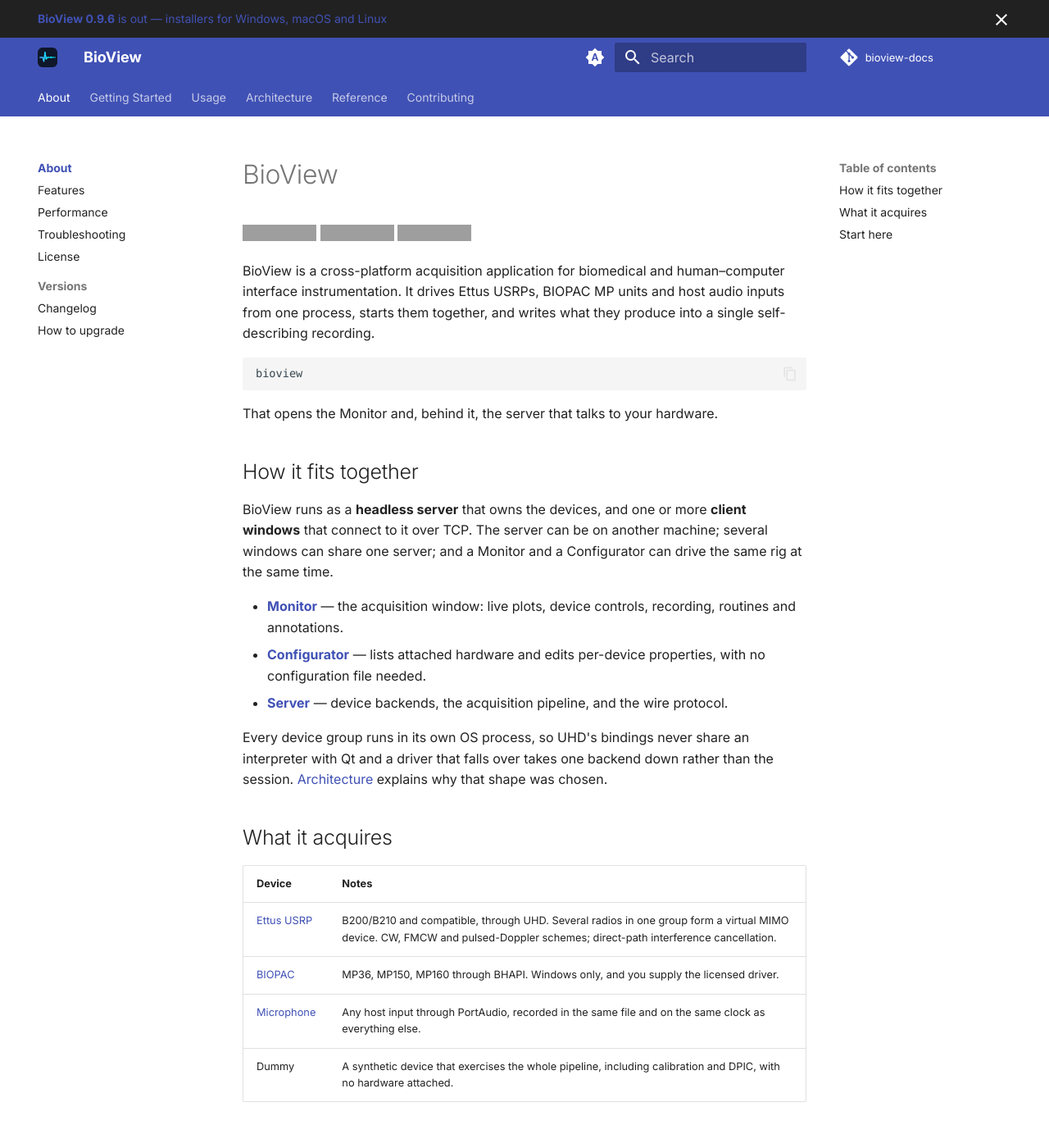
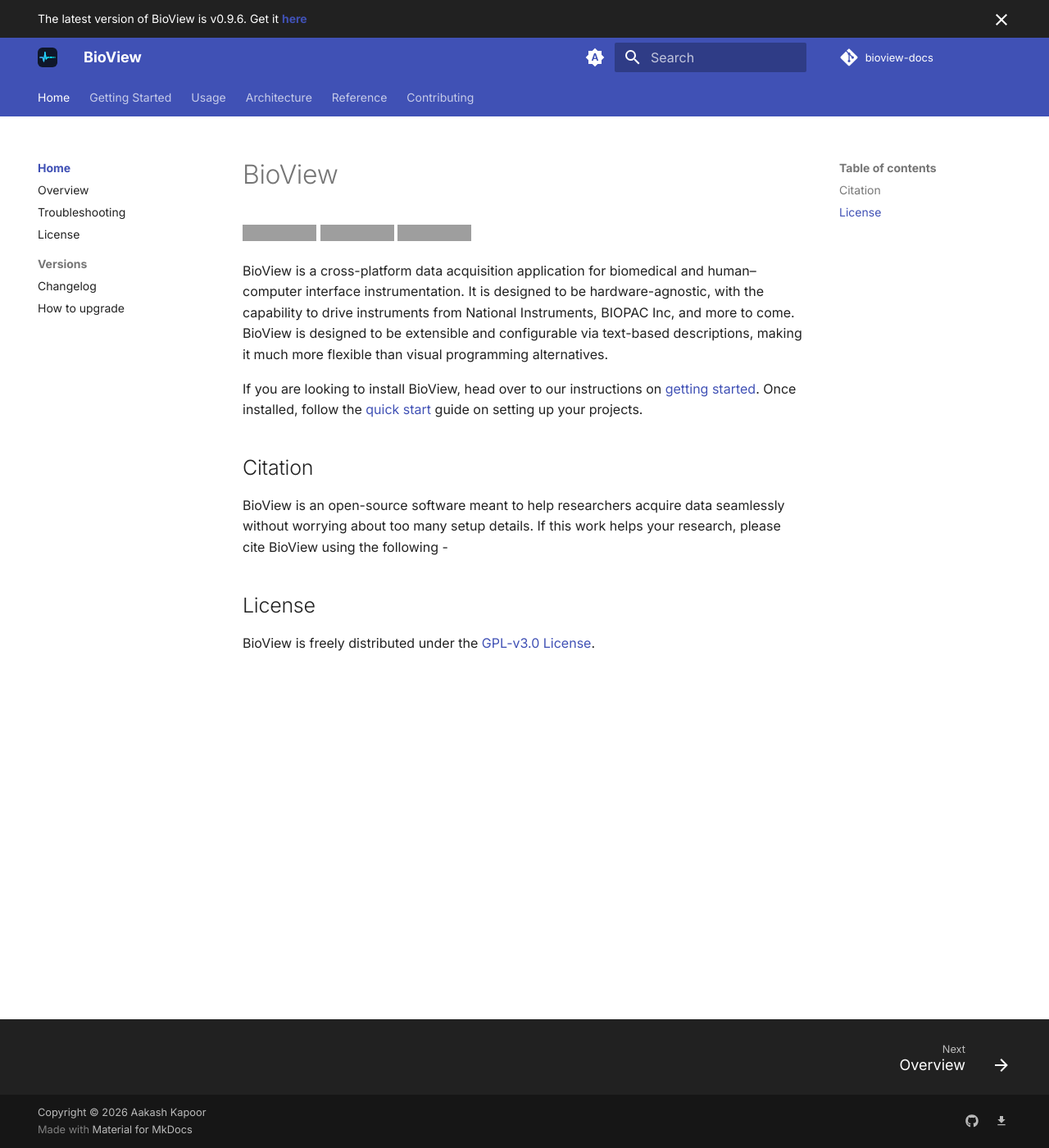
Before and after one commit to bioview/bioview-docs, an MkDocs documentation site: the page built from bioview-docs/index.md, in a window 1280 px wide and 1400 px high. Shown: the whole window at 82% size. Built offline with MkDocs 1.6.1 and Material for MkDocs 9.7.7, drawn with Linux system fonts in a browser that asks for light colours; some web fonts are replaced; comment, search, counter and statistics services are not loaded; some of the changed text lies outside the part shown; grey boxes are pictures that could not be loaded.

Commit message:
Update documentation for lesser verbosity

````diff
--- a/bioview-docs/index.md
+++ b/bioview-docs/index.md
@@ -4,49 +4,14 @@
 [![Latest release](https://img.shields.io/badge/Release-0.9.6-green?style=for-the-badge&labelColor=%23005a32&color=%2341ab5d)](setup/downloads.md)
 [![Platforms](https://img.shields.io/badge/Windows%20%7C%20macOS%20%7C%20Linux-informational?style=for-the-badge&label=Platforms&labelColor=%234a1486&color=%236a51a3)](setup/downloads.md)
 
-BioView is a cross-platform acquisition application for biomedical and
-human–computer interface instrumentation. It drives Ettus USRPs, BIOPAC MP units
-and host audio inputs from one process, starts them together, and writes what
-they produce into a single self-describing recording.
+BioView is a cross-platform data acquisition application for biomedical and human–computer interface instrumentation. It is designed to be hardware-agnostic, with the capability to drive instruments from National Instruments, BIOPAC Inc, and more to come. BioView is designed to be extensible and configurable via text-based descriptions, making it much more flexible than visual programming alternatives.
 
-```bash
-bioview
-```
+If you are looking to install BioView, head over to our instructions on [getting started](setup/downloads.md). Once installed, follow the [quick start](usage/quickstart.md) guide on setting up your projects.
 
-That opens the Monitor and, behind it, the server that talks to your hardware.
+## Citation
 
-## How it fits together
+BioView is an open-source software meant to help researchers acquire data seamlessly without worrying about too many setup details. If this work helps your research, please cite BioView using the following -
 
-BioView runs as a **headless server** that owns the devices, and one or more
-**client windows** that connect to it over TCP. The server can be on another
-machine; several windows can share one server; and a Monitor and a Configurator
-can drive the same rig at the same time.
+## License
 
-* **[Monitor](reference/ui.md)** — the acquisition window: live plots, device
-  controls, recording, routines and annotations.
-* **[Configurator](usage/configurator.md)** — lists attached hardware and edits
-  per-device properties, with no configuration file needed.
-* **[Server](architecture/server.md)** — device backends, the acquisition
-  pipeline, and the wire protocol.
-
-Every device group runs in its own OS process, so UHD's bindings never share an
-interpreter with Qt and a driver that falls over takes one backend down rather
-than the session. [Architecture](architecture/index.md) explains why that shape
-was chosen.
-
-## What it acquires
-
-| Device | Notes |
-| --- | --- |
-| [Ettus USRP](reference/usrp.md) | B200/B210 and compatible, through UHD. Several radios in one group form a virtual MIMO device. CW, FMCW and pulsed-Doppler schemes; direct-path interference cancellation. |
-| [BIOPAC](reference/biopac.md) | MP36, MP150, MP160 through BHAPI. Windows only, and you supply the licensed driver. |
-| [Microphone](reference/microphone.md) | Any host input through PortAudio, recorded in the same file and on the same clock as everything else. |
-| Dummy | A synthetic device that exercises the whole pipeline, including calibration and DPIC, with no hardware attached. |
-
-## Start here
-
-* [Download an installer](setup/downloads.md)
-* [Installing from source, and the hardware drivers](setup/installation.md)
-* [Quick start](usage/quickstart.md)
-* [Running a session](usage/session.md)
-* [Architecture](architecture/index.md)
+BioView is freely distributed under the [GPL-v3.0 License](/about/license).
--- a/mkdocs.yml
+++ b/mkdocs.yml
@@ -17,9 +17,7 @@ site_name: BioView
 site_url: https://bioview.readthedocs.io
 site_author: Aakash Kapoor
 site_description: >-
-  BioView is a cross-platform acquisition application for biomedical and human-computer
-  interface instrumentation: Ettus USRPs, BIOPAC MP units and host audio inputs, driven
-  from one server and synchronized into a single self-describing recording.
+  BioView is a cross-platform acquisition application for biomedical and human-computer interface instrumentation.
 
 # Repository
 repo_name: bioview-docs
@@ -29,7 +27,7 @@ repo_url: https://github.com/bioview/bioview-docs
 docs_dir: bioview-docs
 
 # Copyright
-copyright: Copyright &copy; 2025 Aakash Kapoor
+copyright: Copyright &copy; 2026 Aakash Kapoor
 
 # Configuration
 theme:
@@ -152,15 +150,14 @@ markdown_extensions:
 
 # Page tree
 nav:
-  - About:
+  - Home:
     - index.md
-    - Features: about/features.md
-    - Performance: about/considerations.md
-    - Troubleshooting: about/troubleshooting.md
-    - License: about/license.md
+    - Overview: home/overview.md
+    - Troubleshooting: home/troubleshooting.md
+    - License: home/license.md
     - Versions:
-      - Changelog: about/changelog.md
-      - How to upgrade: about/upgrading.md
+      - Changelog: home/changelog.md
+      - How to upgrade: home/upgrading.md
   - Getting Started:
     - Download: setup/downloads.md
     - Installation: setup/installation.md
--- a/overrides/main.html
+++ b/overrides/main.html
@@ -6,8 +6,5 @@
   behind the installers the way a hand-edited page does.
 #}
 {% block announce %}
-  <a href="{{ 'setup/downloads/' | url }}">
-    <strong>BioView {{ config.extra.bioview_version }}</strong>
-    is out &mdash; installers for Windows, macOS and Linux
-  </a>
+  The latest version of BioView is v{{ config.extra.bioview_version }}. Get it <strong><a href="{{ 'setup/downloads/' | url }}">here</a></strong>
 {% endblock %}
````
Also changed, not shown: bioview-docs/about/considerations.md (deleted, +0 -35 lines), bioview-docs/about/features.md (deleted, +0 -63 lines), bioview-docs/home/license.md (renamed from bioview-docs/about/license.md, +0 -4 lines), bioview-docs/home/overview.md (added, +32 -0 lines), bioview-docs/reference/usrp.md (+14 -0 lines), bioview-docs/home/changelog.md (renamed from bioview-docs/about/changelog.md), bioview-docs/home/troubleshooting.md (renamed from bioview-docs/about/troubleshooting.md), bioview-docs/home/upgrading.md (renamed from bioview-docs/about/upgrading.md).
